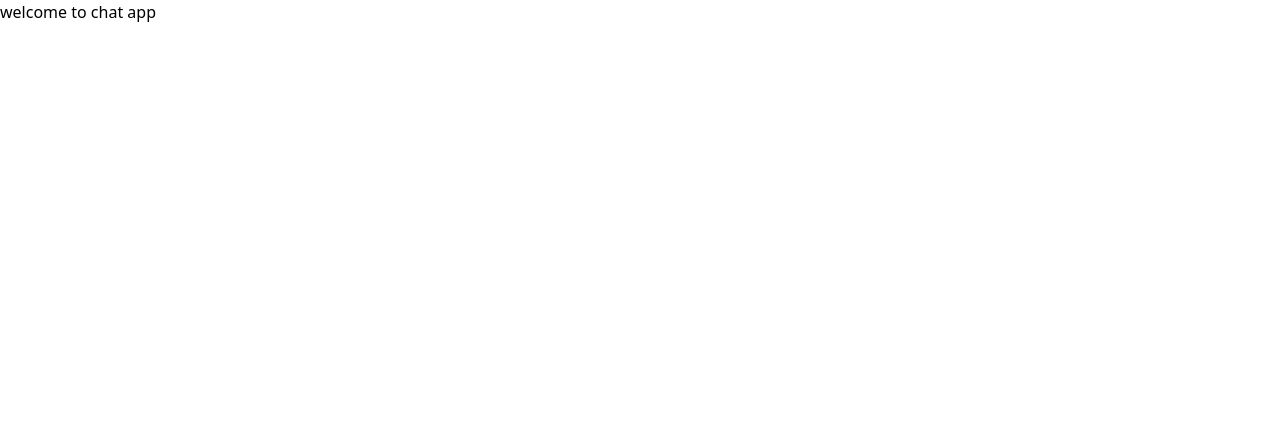
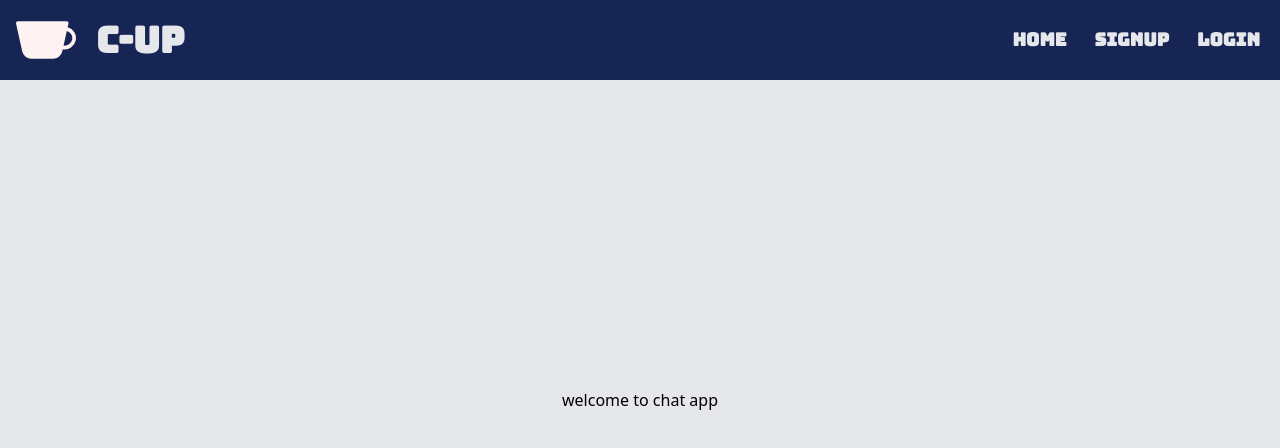
Before and after one commit to ashw-ani/chatApp-frontend, a Next.js app: page / in a window 1280 px wide. Shown: the top 448 px of the page. Built offline with nearby package versions, Linux system fonts and the light colour scheme.

Commit message:
created a common navbar layout

```diff
--- a/components/LoadingScreen.js
+++ b/components/LoadingScreen.js
@@ -1,6 +1,6 @@
 const LoadingScreen = (props) => {
   return (
-    <div className="select-none font-bungee flex justify-center items-center bg-green-200 bg-opacity-50 w-screen  h-screen  text-lg md:text-xl font-semibold text-blue-900 p-0 absolute top-1/2 left-1/2 transform -translate-x-1/2 -translate-y-1/2">
+    <div className="select-none font-bungee flex justify-center items-center bg-blue-200 bg-opacity-50 w-screen  h-screen  text-lg md:text-xl font-semibold text-blue-900 p-0 absolute top-1/2 left-1/2 transform -translate-x-1/2 -translate-y-1/2">
       {props.message}
     </div>
   );
--- /dev/null
+++ b/components/layout/MainNavigation.js
@@ -0,0 +1,34 @@
+import Link from "next/link";
+import { BsCupFill } from "react-icons/bs";
+
+const MainNavigation = (props) => {
+  return (
+    <div className="box-border bg-navBar pr-5 h-16 md:h-20 flex flex-row justify-between items-center gap-3 md:gap-5 fixed top-0 w-screen ">
+      <div className="flex flex-row justify-left items-center gap-3 md:gap-5">
+        <BsCupFill className=" text-4xl md:text-6xl text-red-50 ml-4" />
+        <p className="select-none font-bungee text-2xl md:text-4xl font-semibold text-gray-200">
+          C-up
+        </p>
+      </div>
+      {/* links */}
+      <div className="flex flex-row justify-around items-center gap-5 md:gap-7">
+        <Link href="/">
+          <p className="select-none font-bungee text-xs md:text-lg font-semibold text-gray-200">
+            Home
+          </p>
+        </Link>
+        <Link href="register">
+          <p className="select-none font-bungee text-xs md:text-lg font-semibold text-gray-200">
+            Signup
+          </p>
+        </Link>
+        <Link href="/login">
+          <p className="select-none font-bungee text-xs md:text-lg font-semibold text-gray-200">
+            Login
+          </p>
+        </Link>
+      </div>
+    </div>
+  );
+};
+export default MainNavigation;
--- a/components/layout/layout.js
+++ b/components/layout/layout.js
@@ -0,0 +1,10 @@
+import MainNavigation from "./MainNavigation";
+const Layout = (props) => {
+  return (
+    <div>
+      <MainNavigation />
+      <main className="{classes.main}">{props.children}</main>
+    </div>
+  );
+};
+export default Layout;
--- a/pages/_app.js
+++ b/pages/_app.js
@@ -1,5 +1,10 @@
+import Layout from "@/components/layout/layout";
 import "@/styles/globals.css";
 
 export default function App({ Component, pageProps }) {
-  return <Component {...pageProps} />;
+  return (
+    <Layout>
+      <Component {...pageProps} />
+    </Layout>
+  );
 }
--- a/pages/index.js
+++ b/pages/index.js
@@ -1,4 +1,8 @@
 const HomePage = (props) => {
-  return <div>welcome to chat app</div>;
+  return (
+    <div className="bg-gray-200 h-screen flex flex-col justify-center gap-8 items-center">
+      welcome to chat app
+    </div>
+  );
 };
 export default HomePage;
--- /dev/null
+++ b/pages/login.js
@@ -0,0 +1,11 @@
+import { BsCupFill } from "react-icons/bs";
+
+const Login = (props) => {
+  return (
+    <div className="bg-gray-200 h-screen flex flex-col justify-center gap-8 items-center">
+      <BsCupFill className=" text-4xl md:text-6xl text-navBar ml-4" />
+      login page does not exist yet
+    </div>
+  );
+};
+export default Login;
--- a/pages/register.js
+++ b/pages/register.js
@@ -41,7 +41,7 @@ const Register = (props) => {
   return (
     <div className="bg-gray-200 h-screen flex flex-col justify-center gap-8 items-center">
       <p className=" select-none font-bungee text-2xl md:text-4xl font-semibold text-blue-900 ">
-        Signup to c-upp
+        Signup on c-up
       </p>
 
       {/* creating user */}
--- a/tailwind.config.js
+++ b/tailwind.config.js
@@ -9,6 +9,9 @@ module.exports = {
     extend: {
       fontFamily: {
         bungee: ["Bungee", "cursive"],
+      },
+      colors: {
+        navBar: " rgb(23 37 84);",
       },
     },
   },
```
